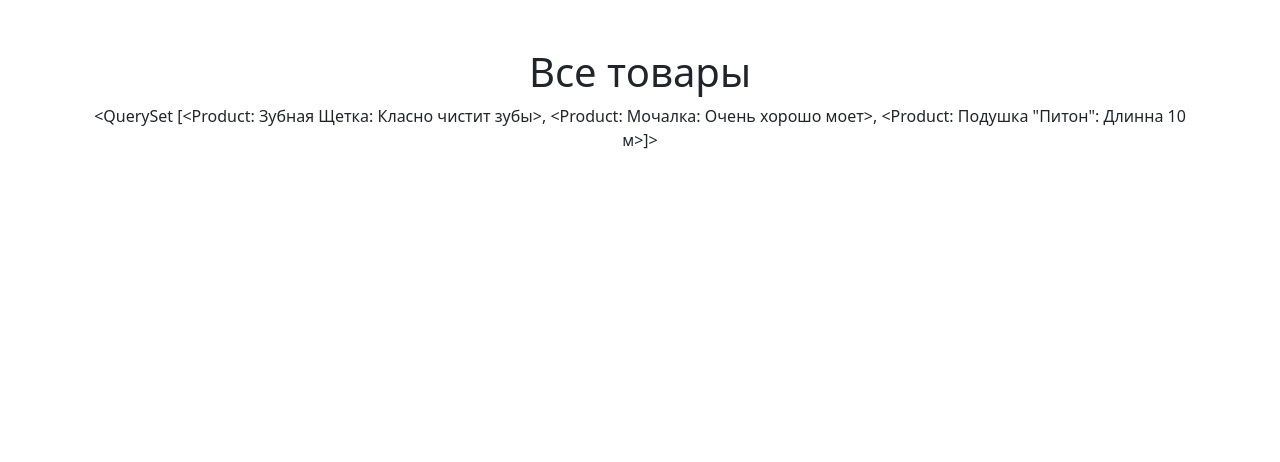
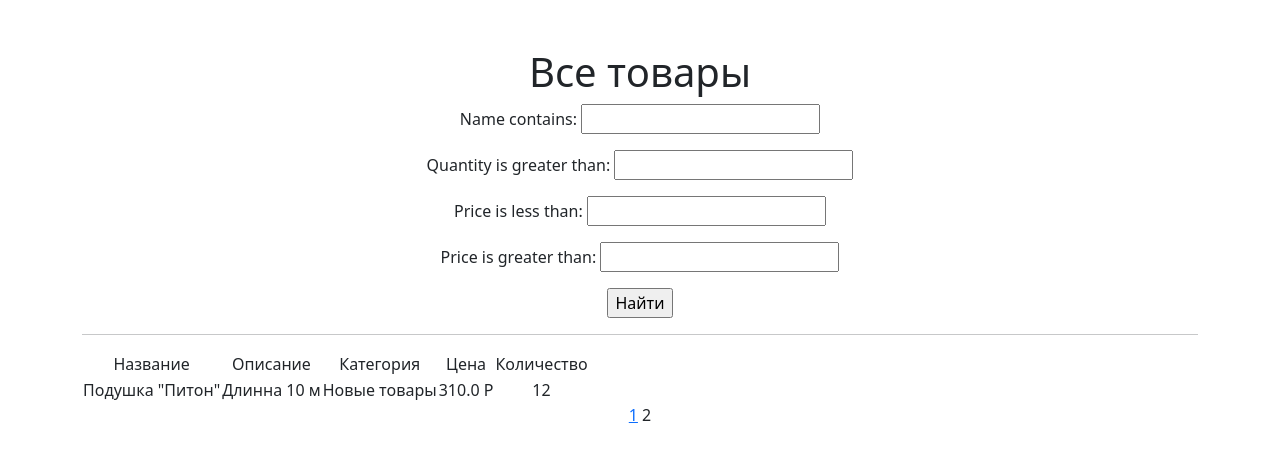
Before and after one commit to Kinew/Online_Store, a Django app: page /products/?page=2 in a window 1280 px wide. Shown: the part 56-518 px from the top of the page. Run offline with Django 5.2, Linux system fonts and the light colour scheme; data comes from the database, SQL or seed files in the repository; both versions use the stored data as it was after the commit; some libraries are stand-ins or nearby versions.

Commit message:
Update project

```diff
--- a/Online_Store/Online_Store/settings.py
+++ b/Online_Store/Online_Store/settings.py
@@ -42,6 +42,7 @@ INSTALLED_APPS = [
     'django.contrib.flatpages',
 
     'store',
+    'django_filters',
 ]
 
 
--- /dev/null
+++ b/Online_Store/store/filters.py
@@ -0,0 +1,23 @@
+from django_filters import FilterSet
+from .models import Product
+
+# Создаем свой набор фильтров для модели Product.
+# FilterSet, который мы наследуем,
+# должен чем-то напомнить знакомые вам Django дженерики.
+class ProductFilter(FilterSet):
+   class Meta:
+       # В Meta классе мы должны указать Django модель,
+       # в которой будем фильтровать записи.
+       model = Product
+       # В fields мы описываем по каким полям модели
+       # будет производиться фильтрация.
+       fields = {
+           # поиск по названию
+           'name': ['icontains'],
+           # количество товаров должно быть больше или равно
+           'quantity': ['gt'],
+           'price': [
+               'lt',  # цена должна быть меньше или равна указанной
+               'gt',  # цена должна быть больше или равна указанной
+           ],
+       }
--- /dev/null
+++ b/Online_Store/store/templatetags/custom_filters.py
@@ -0,0 +1,21 @@
+from django import template
+
+
+register = template.Library()
+
+
+CURRENCIES_SYMBOLS = {
+   'rub': 'Р',
+   'usd': '$',
+}
+
+
+@register.filter()
+def currency(value, code='rub'):
+   """
+   value: значение, к которому нужно применить фильтр
+   code: код валюты
+   """
+   postfix = CURRENCIES_SYMBOLS[code]
+
+   return f'{value} {postfix}'
--- /dev/null
+++ b/Online_Store/store/templatetags/custom_tags.py
@@ -0,0 +1,19 @@
+from datetime import datetime
+
+from django import template
+
+
+register = template.Library()
+
+
+@register.simple_tag()
+def current_time(format_string='%b %d %Y'):
+   return datetime.utcnow().strftime(format_string)
+
+
+@register.simple_tag(takes_context=True)
+def url_replace(context, **kwargs):
+   d = context['request'].GET.copy()
+   for k, v in kwargs.items():
+       d[k] = v
+   return d.urlencode()
--- a/Online_Store/store/views.py
+++ b/Online_Store/store/views.py
@@ -1,27 +1,38 @@
-# Импортируем класс, который говорит нам о том,
-# что в этом представлении мы будем выводить список объектов из БД
+from datetime import datetime
+
 from django.views.generic import ListView, DetailView
 from .models import Product
+from .filters import ProductFilter
 
 
 class ProductsList(ListView):
-    # Указываем модель, объекты которой мы будем выводить
-    model = Product
-    # Поле, которое будет использоваться для сортировки объектов
-    ordering = 'name'
-    # Указываем имя шаблона, в котором будут все инструкции о том,
-    # как именно пользователю должны быть показаны наши объекты
-    template_name = 'flatpages/products.html'
-    # Это имя списка, в котором будут лежать все объекты.
-    # Его надо указать, чтобы обратиться к списку объектов в html-шаблоне.
-    context_object_name = 'products'
-#Вот так мы можем использовать дженерик ListView для вывода списка товаров
+   model = Product
+   ordering = 'name'
+   template_name = 'flatpages/products.html'
+   context_object_name = 'products'
+   paginate_by = 2
+
+   # Переопределяем функцию получения списка товаров
+   def get_queryset(self):
+       # Получаем обычный запрос
+       queryset = super().get_queryset()
+       # Используем наш класс фильтрации.
+       # self.request.GET содержит объект QueryDict, который мы рассматривали
+       # в этом юните ранее.
+       # Сохраняем нашу фильтрацию в объекте класса,
+       # чтобы потом добавить в контекст и использовать в шаблоне.
+       self.filterset = ProductFilter(self.request.GET, queryset)
+       # Возвращаем из функции отфильтрованный список товаров
+       return self.filterset.qs
+
+   def get_context_data(self, **kwargs):
+       context = super().get_context_data(**kwargs)
+       # Добавляем в контекст объект фильтрации.
+       context['filterset'] = self.filterset
+       return context
 
 
 class ProductDetail(DetailView):
-    # Модель всё та же, но мы хотим получать информацию по отдельному товару
-    model = Product
-    # Используем другой шаблон — product.html
-    template_name = 'flatpages/product.html'
-    # Название объекта, в котором будет выбранный пользователем продукт
-    context_object_name = 'product'
+   model = Product
+   template_name = 'product.html'
+   context_object_name = 'product'
--- a/Online_Store/templates/flatpages/products.html
+++ b/Online_Store/templates/flatpages/products.html
@@ -1,13 +1,64 @@
-<!--  наследуемся от шаблона default.html, который мы создавали для flatpages -->
 {% extends 'flatpages/default.html' %}
 
-<!-- Название у нас будет products -->
+{% load custom_filters %}
+{# Импортируем модуль с нашим тегом #}
+{% load custom_tags %}
+
 {% block title %}
 Products
 {% endblock title %}
 
-<!-- В контенте на странице мы выводим все товары -->
 {% block content %}
-<h1>Все товары</h1>
-{{ products }}
+   <h1>Все товары</h1>
+
+   <form action="" method="get">
+       {{ filterset.form.as_p }}
+       <input type="submit" value="Найти" />
+   </form>
+
+   <hr>
+   {% if products %}
+       <table>
+           <tr>
+               <td>Название</td>
+               <td>Описание</td>
+               <td>Категория</td>
+               <td>Цена</td>
+               <td>Количество</td>
+           </tr>
+
+           {% for product in products %}
+           <tr>
+               <td>{{ product.name }}</td>
+               <td>{{ product.description|truncatechars:15 }}</td>
+               <td>{{ product.category.name }}</td>
+               <td>{{ product.price|currency }}</td>
+               <td>{{ product.quantity }}</td>
+           </tr>
+           {% endfor %}
+
+       </table>
+   {% else %}
+       <h2>Товаров нет!</h2>
+   {% endif %}
+
+   {% if page_obj.has_previous %}
+       {# Для каждой ссылки пагинации указываем обработку через новый тег #}
+       <a href="?{% url_replace page=1 %}">1</a>
+       {% if page_obj.previous_page_number != 1 %}
+           ...
+           <a href="?{% url_replace page=page_obj.previous_page_number %}">{{ page_obj.previous_page_number }}</a>
+       {% endif %}
+   {% endif %}
+
+   {{ page_obj.number }}
+
+   {% if page_obj.has_next %}
+       <a href="?{% url_replace page=page_obj.next_page_number %}">{{ page_obj.next_page_number }}</a>
+       {% if paginator.num_pages != page_obj.next_page_number %}
+           ...
+           <a href="?{% url_replace page=page_obj.paginator.num_pages %}">{{ page_obj.paginator.num_pages }}</a>
+       {% endif %}
+   {% endif %}
+
 {% endblock content %}
```
Also changed, not shown: Online_Store/store/forms.py (added, +30 -0 lines), Online_Store/db.sqlite3.
